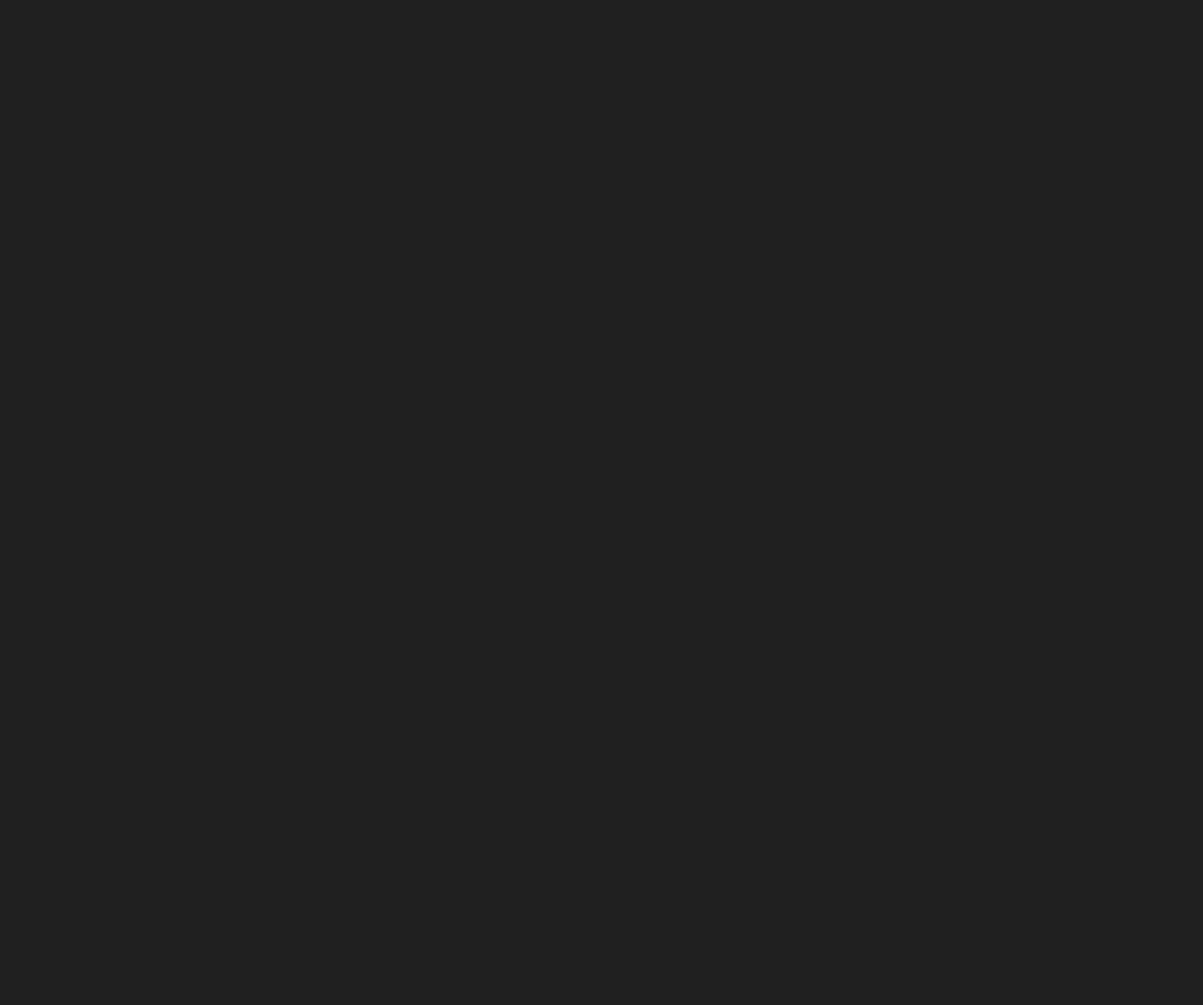
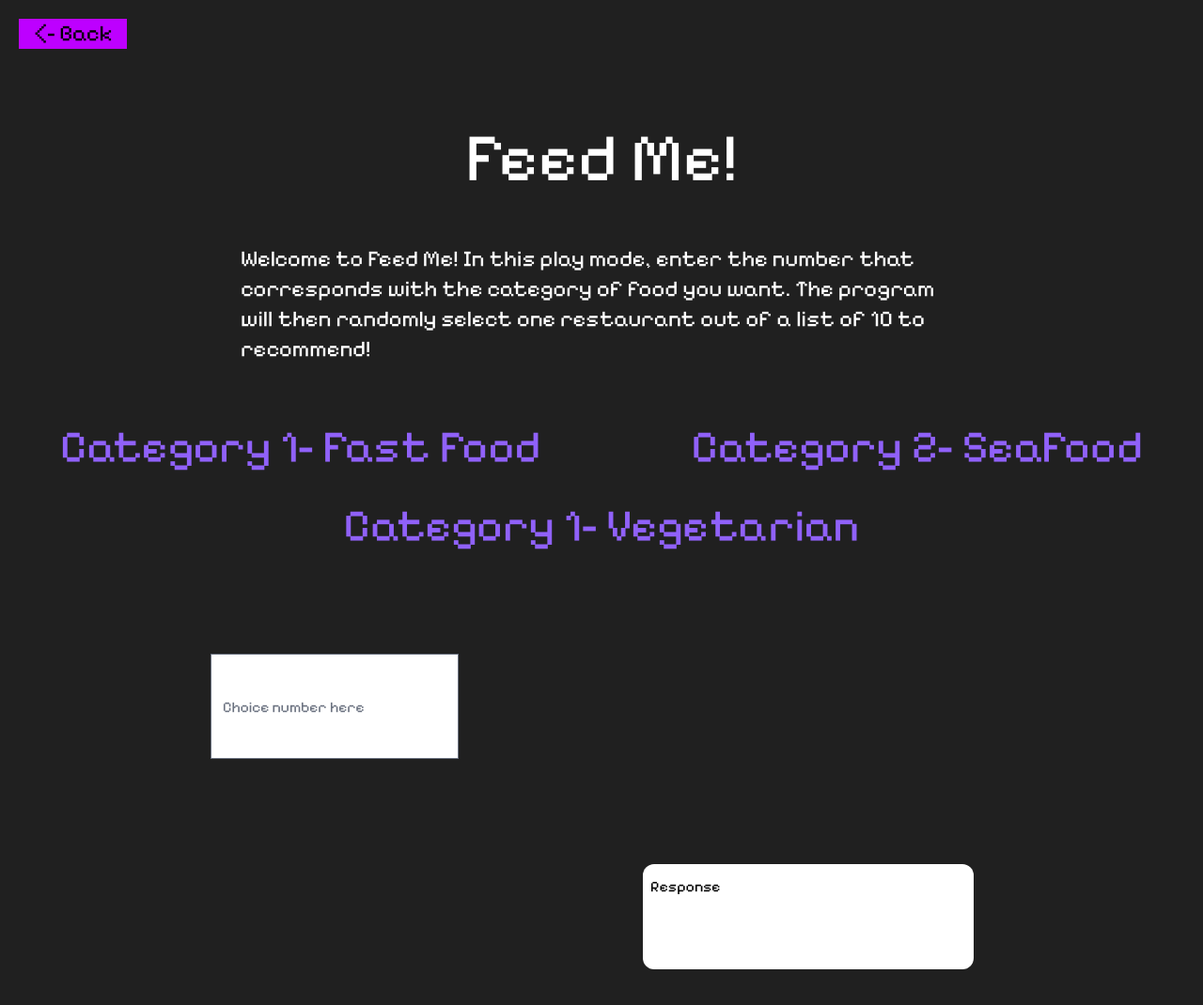
Before and after one commit to SarcasticSardines/AllForOneFrontEnd, a website: page Pages/FeedMe.html in a window 1280 px wide. Shown: the whole page at 94% size. Before the commit the page ends 800 px from the top, so only its background shows below. Drawn offline with nearby package versions, Linux system fonts and the light colour scheme.

Commit message:
frontend finished

```diff
--- a/Pages/FeedMe.html
+++ b/Pages/FeedMe.html
@@ -8,6 +8,32 @@
 </head>
 <body class="bodyG">
 
+    <div class="flex justify-end lg:justify-start mt-5 mr-5 lg:ml-5 lg:mb-20 mb-12">
+        <a href="../index.html">
+            <button class="myPurple px-4"> <span class="text-center text-2xl pixel"> &lt- Back </span> </button>
+        </a>
+    </div>
+
+    <h1 class="text-white text-7xl text-center pixel mx-3">Feed Me!</h1>
+    <div class=" flex justify-center text-white text-start pixel mt-14 text-2xl lg:mx-64 mx-5">
+        <p>Welcome to Feed Me! In this play mode, enter the number that corresponds with the category of food you want. The program will then randomly select one restaurant out of a list of 10 to recommend!</p>
+    </div>
+
+    <div class="lg:mt-16 mt-8">
+        <div class="lg:flex lg:justify-center">
+        <div class="flex justify-center"> <h2 class="text-purple-500 text-5xl text-center pixel mx-5 lg:mr-20">Category 1- Fast Food</h2> </div>
+        <div class="flex justify-center"> <h2 class="text-purple-500 text-5xl text-center pixel mx-5 mt-9 lg:mt-0 lg:ml-20">Category 2- SeaFood</h2> </div>
+        </div>
+        <div>
+        <div class="flex justify-center"> <h2 class="text-purple-500 text-5xl text-center pixel mx-5 mt-9">Category 1- Vegetarian</h2> </div> </div>
+    </div>
+
+
+    <div class="flex justify-center lg:justify-start lg:ml-56 lg:mt-28 mt-16"> <input id="FeedInp" class="lg:w-1/4 lg:h-28 h-14 w-80 pixel" type="text" placeholder="Choice number here"> </div>
+
+    <div class="flex justify-center lg:justify-end lg:mr-56 lg:mb-28 mb-12"> <div class="bg-white h-28 mt-28 lg:max-w-2xl mx-5 lg:ml-10 lg:w-1/3 w-96 rounded-xl">
+        <p id="FeedRep" class="text-start mx-2 my-3 pixel">Response</p>
+    </div> </div>
 
 
     <script src="../Scripts/app.js"></script>
```
Also changed, not shown: Pages/MagicBall.html (+18 -0 lines), Pages/ReverseAlpha.html (+15 -0 lines), Pages/ReverseNum.html (+17 -0 lines), index.html (+1 -1 lines), dist/output.css.
